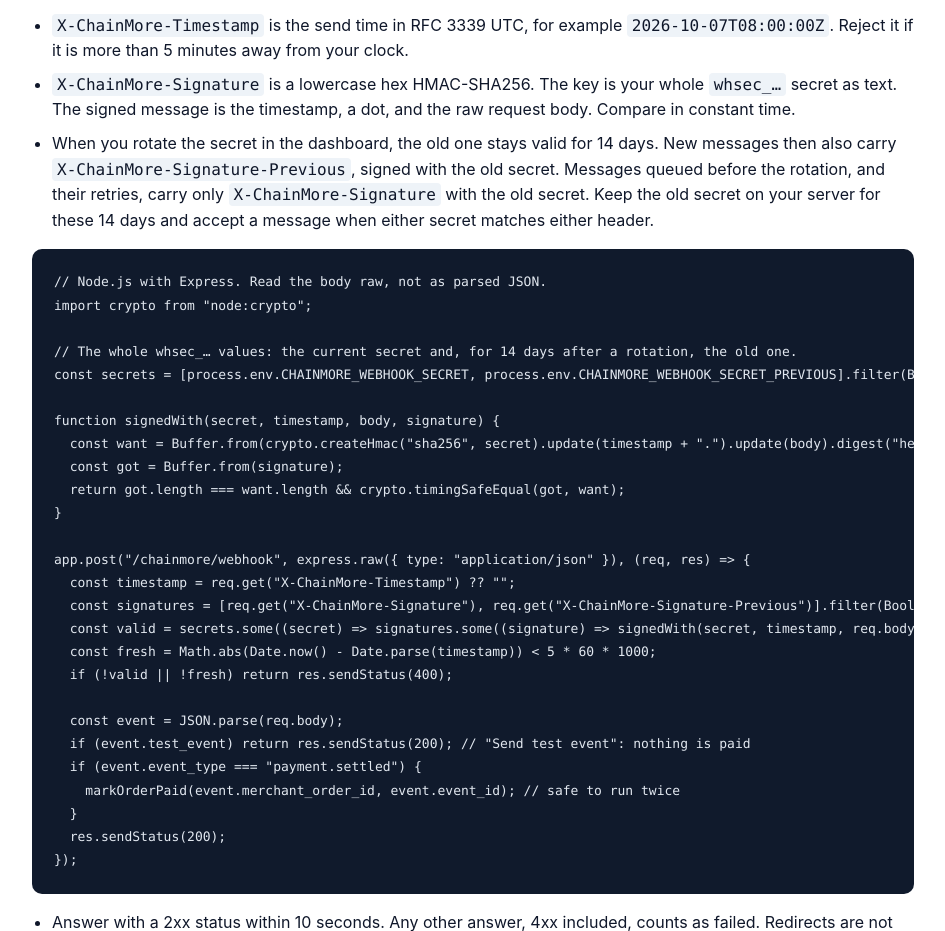
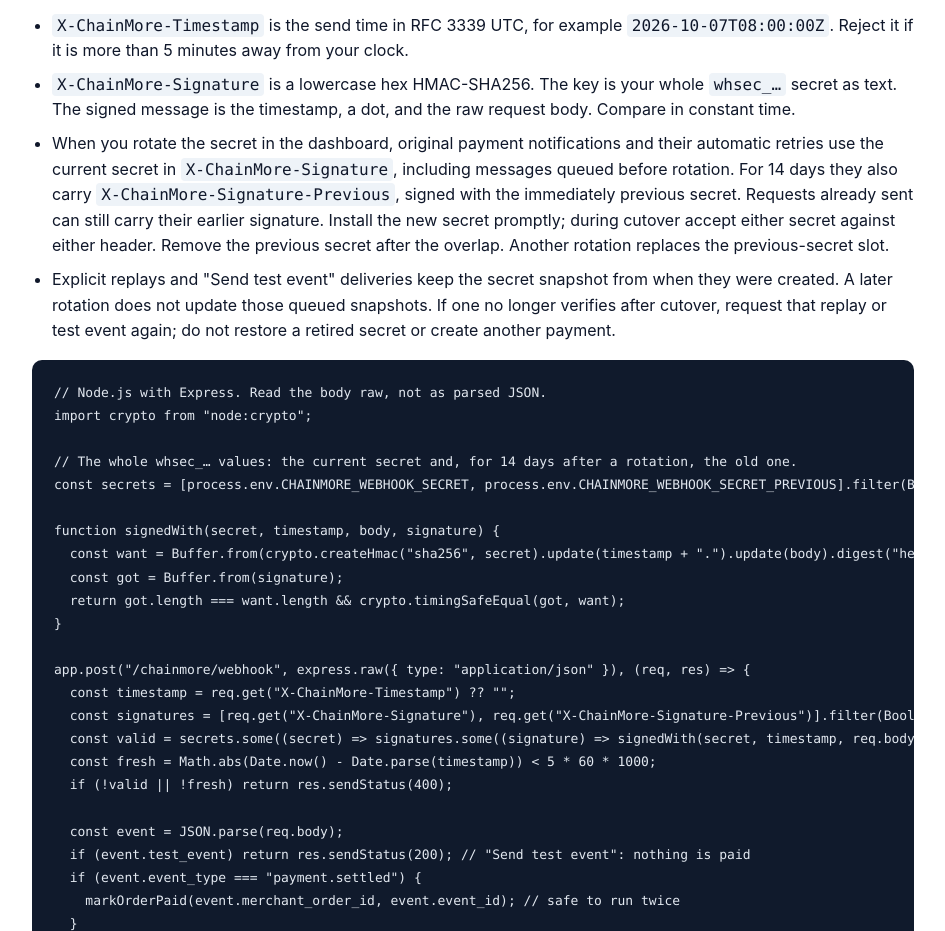
Before and after one commit to aladinhumackic-star/chainmore, a plain HTML site: page docs.html in a window 1280 px wide. Shown: the part 3740-4671 px from the top of the page, without its empty margins (290-1235 px from the left). Drawn offline with Linux system fonts and the light colour scheme; no server answers.

Commit message:
Publish the documented webhook rotation and replay contract

```diff
--- a/docs.html
+++ b/docs.html
@@ -96,7 +96,8 @@
 <ul>
 <li><code>X-ChainMore-Timestamp</code> is the send time in RFC 3339 UTC, for example <code>2026-10-07T08:00:00Z</code>. Reject it if it is more than 5 minutes away from your clock.</li>
 <li><code>X-ChainMore-Signature</code> is a lowercase hex HMAC-SHA256. The key is your whole <code>whsec_…</code> secret as text. The signed message is the timestamp, a dot, and the raw request body. Compare in constant time.</li>
-<li>When you rotate the secret in the dashboard, the old one stays valid for 14 days. New messages then also carry <code>X-ChainMore-Signature-Previous</code>, signed with the old secret. Messages queued before the rotation, and their retries, carry only <code>X-ChainMore-Signature</code> with the old secret. Keep the old secret on your server for these 14 days and accept a message when either secret matches either header.</li>
+<li>When you rotate the secret in the dashboard, original payment notifications and their automatic retries use the current secret in <code>X-ChainMore-Signature</code>, including messages queued before rotation. For 14 days they also carry <code>X-ChainMore-Signature-Previous</code>, signed with the immediately previous secret. Requests already sent can still carry their earlier signature. Install the new secret promptly; during cutover accept either secret against either header. Remove the previous secret after the overlap. Another rotation replaces the previous-secret slot.</li>
+<li>Explicit replays and "Send test event" deliveries keep the secret snapshot from when they were created. A later rotation does not update those queued snapshots. If one no longer verifies after cutover, request that replay or test event again; do not restore a retired secret or create another payment.</li>
 </ul>
 <pre aria-label="Webhook verification example"><code>// Node.js with Express. Read the body raw, not as parsed JSON.
 import crypto from "node:crypto";
```
Also changed, not shown: 1 other file.
